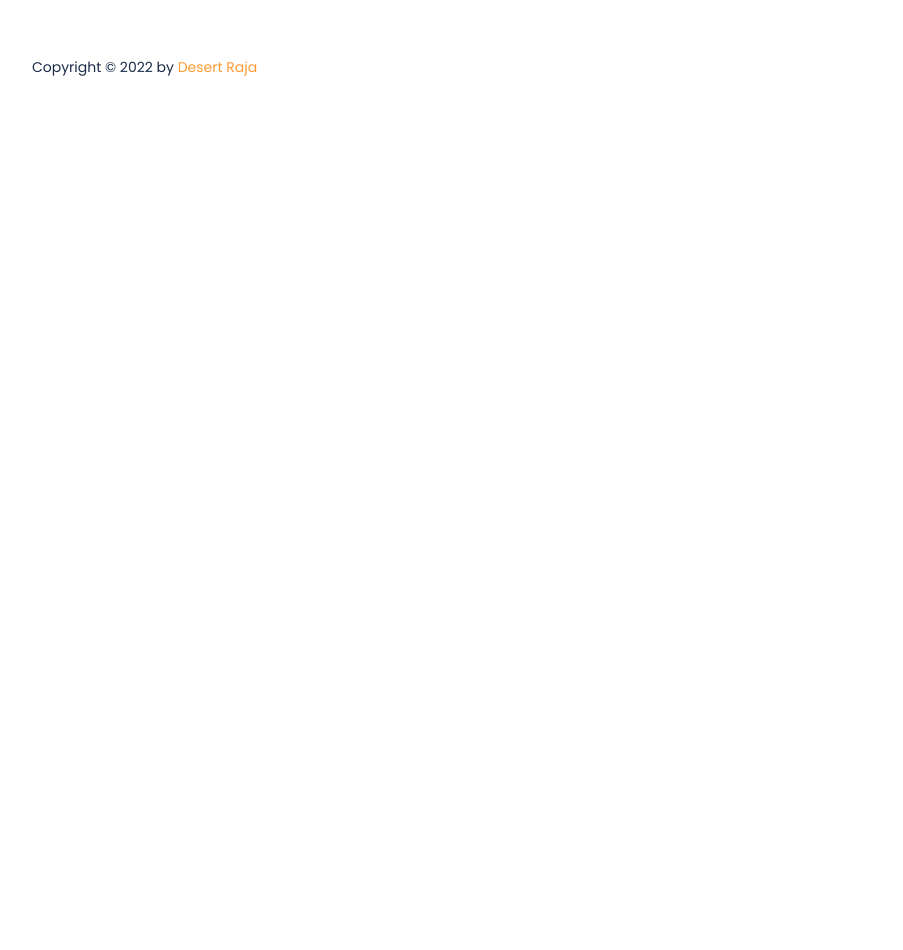
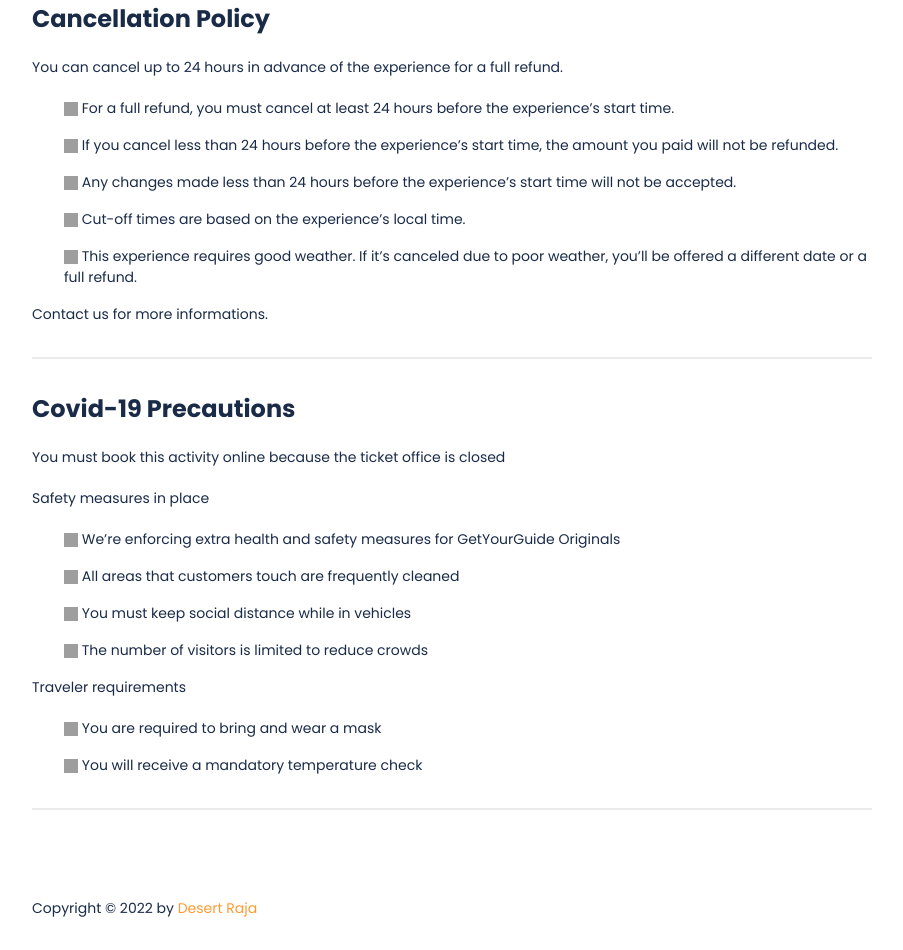
Before and after one commit to rifatptk/desert-raja, a Next.js app: page /tour/1 in a window 1280 px wide. Shown: the part 3060-4010 px from the top of the page, without its empty margins (32-935 px from the left). Before the commit the page ends 3169 px from the top, so only its background shows below. Built offline with nearby package versions, Linux system fonts and the light colour scheme; grey boxes are pictures that could not be loaded.

Commit message:
covid section add

```diff
--- /dev/null
+++ b/components/tourpage/Cancellation.jsx
@@ -0,0 +1,57 @@
+import React from 'react'
+
+const Cancellation = () => {
+  return (
+    <div className='my-8'>
+        <h2 className='text-[24px] font-bold mb-5'>
+            Cancellation Policy
+        </h2>
+        <p className='text-[14px] mb-5'>You can cancel up to 24 hours in advance of the experience for a full refund.</p>
+        <ul className="text-[14px] ml-8">
+          <li className="mb-4">
+            <img
+              src="/assets/images/tour/2705.svg"
+              alt=""
+              className="w-[14px] h-[14px] inline-block"
+            />{" "}
+            For a full refund, you must cancel at least 24 hours before the experience’s start time.
+          </li>
+          <li className="mb-4">
+            <img
+              src="/assets/images/tour/2705.svg"
+              alt=""
+              className="w-[14px] h-[14px] inline-block"
+            />{" "}
+             If you cancel less than 24 hours before the experience’s start time, the amount you paid will not be refunded.
+          </li>
+          <li className="mb-4">
+            <img
+              src="/assets/images/tour/2705.svg"
+              alt=""
+              className="w-[14px] h-[14px] inline-block"
+            />{" "}
+             Any changes made less than 24 hours before the experience’s start time will not be accepted.
+          </li>
+          <li className="mb-4">
+            <img
+              src="/assets/images/tour/2705.svg"
+              alt=""
+              className="w-[14px] h-[14px] inline-block"
+            />{" "}
+             Cut-off times are based on the experience’s local time.
+          </li>
+          <li className="mb-4">
+            <img
+              src="/assets/images/tour/2705.svg"
+              alt=""
+              className="w-[14px] h-[14px] inline-block"
+            />{" "}
+            This experience requires good weather. If it’s canceled due to poor weather, you’ll be offered a different date or a full refund.
+          </li>
+        </ul>
+        <p className='text-[14px] mb-5'>Contact us for more informations.</p>
+    </div>
+  )
+}
+
+export default Cancellation
--- /dev/null
+++ b/components/tourpage/Covid.jsx
@@ -0,0 +1,68 @@
+import React from 'react'
+
+const Covid = () => {
+  return (
+    <div className='my-8'>
+        <h2 className='text-[24px] font-bold mb-5'>
+        Covid-19 Precautions
+        </h2>
+        <p className='text-[14px] mb-5'>You must book this activity online because the ticket office is closed</p>
+        <p className='text-[14px] mb-5'>Safety measures in place</p>
+        <ul className="text-[14px] ml-8">
+          <li className="mb-4">
+            <img
+              src="/assets/images/tour/2705.svg"
+              alt=""
+              className="w-[14px] h-[14px] inline-block"
+            />{" "}
+            We’re enforcing extra health and safety measures for GetYourGuide Originals
+          </li>
+          <li className="mb-4">
+            <img
+              src="/assets/images/tour/2705.svg"
+              alt=""
+              className="w-[14px] h-[14px] inline-block"
+            />{" "}
+             All areas that customers touch are frequently cleaned
+          </li>
+          <li className="mb-4">
+            <img
+              src="/assets/images/tour/2705.svg"
+              alt=""
+              className="w-[14px] h-[14px] inline-block"
+            />{" "}
+              You must keep social distance while in vehicles
+          </li>
+          <li className="mb-4">
+            <img
+              src="/assets/images/tour/2705.svg"
+              alt=""
+              className="w-[14px] h-[14px] inline-block"
+            />{" "}
+              The number of visitors is limited to reduce crowds
+          </li>
+        </ul>
+        <p className='text-[14px] mb-5'>Traveler requirements</p>
+        <ul className="text-[14px] ml-8">
+          <li className="mb-4">
+            <img
+              src="/assets/images/tour/2705.svg"
+              alt=""
+              className="w-[14px] h-[14px] inline-block"
+            />{" "}
+            You are required to bring and wear a mask
+          </li>
+          <li className="mb-4">
+            <img
+              src="/assets/images/tour/2705.svg"
+              alt=""
+              className="w-[14px] h-[14px] inline-block"
+            />{" "}
+             You will receive a mandatory temperature check
+          </li>
+        </ul>
+    </div>
+  )
+}
+
+export default Covid
--- a/components/tourpage/TourLeft.jsx
+++ b/components/tourpage/TourLeft.jsx
@@ -6,6 +6,8 @@ import Overview from "./Overview";
 import {FiSettings} from "react-icons/fi"
 
 import RiSlider from '../slider/RiSlider';
+import Cancellation from "./Cancellation";
+import Covid from "./Covid";
 
 
 
@@ -113,6 +115,10 @@ const TourLeft = () => {
         </div>
       </div>
       <div className="w-full h-[2px] bg-brand-light-gray"></div>
+      <Cancellation />
+      <div className="w-full h-[2px] bg-brand-light-gray"></div>
+      <Covid />
+      <div className="w-full h-[2px] bg-brand-light-gray"></div>
     </div>
   );
 };
--- a/pages/tour.js
+++ /dev/null
@@ -1,37 +0,0 @@
-import Link from "next/link";
-import React from "react";
-import Container from "../components/common/Container";
-import TourLeft from "../components/tourpage/TourLeft";
-import TourPage from "../components/tourpage/TourPage";
-
-const tour = () => {
-  return (
-    <div>
-      <TourPage />
-      <Container>
-        <div className="flex items-center gap-2 py-5">
-          <Link href="/">
-            <span className="font-bold text-[14px]">Home </span>
-          </Link>
-          <div className="w-1 h-1 bg-slate-600 rounded-full"></div>
-          <p className="text-[13px]">
-            Evening Desert Safari Dubai – Desert Raja
-          </p>
-        </div>
-      </Container>
-      <div className='w-full h-[1px] bg-brand-light-gray'></div>
-      <Container>
-        <div className="flex items-start py-14">
-            <div className="flex-[3]">
-                <TourLeft />
-            </div>
-            <div className="flex-[1] hidden lg:flex">
-
-            </div>
-        </div>
-      </Container>
-    </div>
-  );
-};
-
-export default tour;
```
